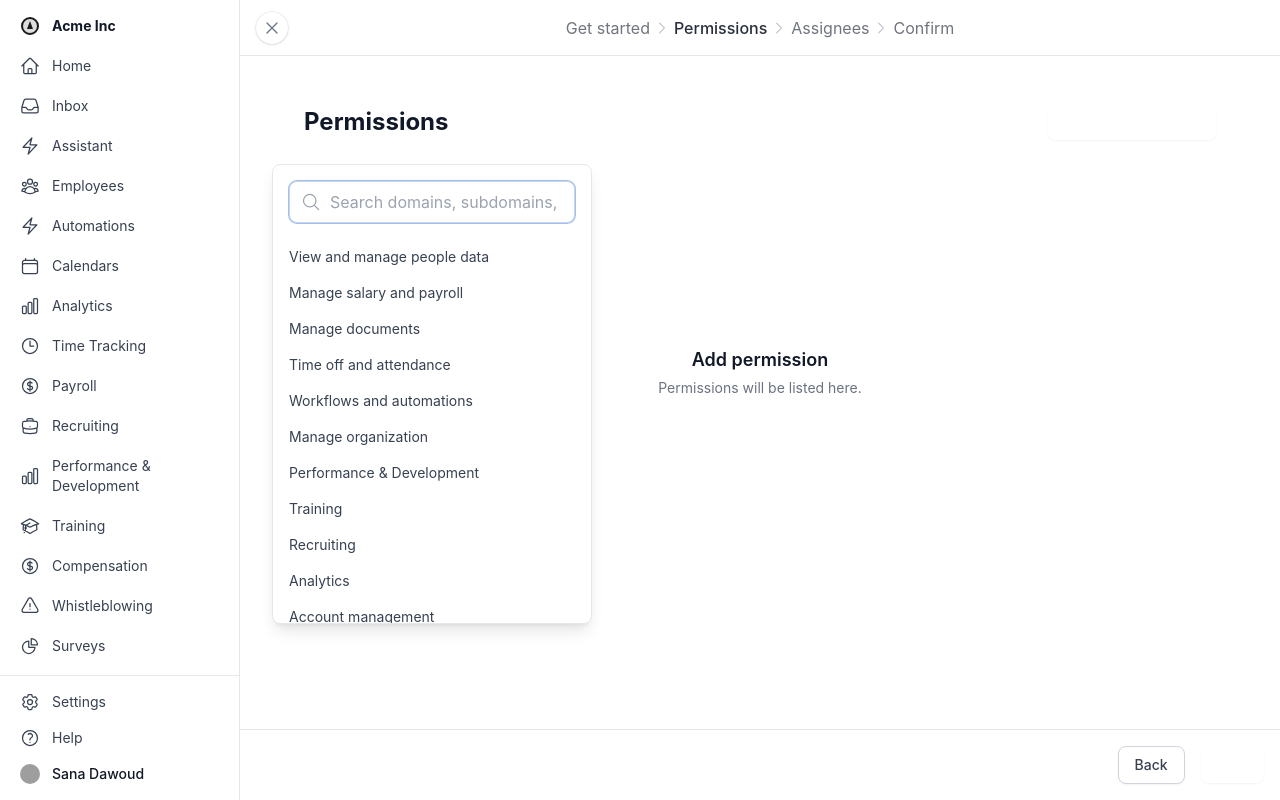
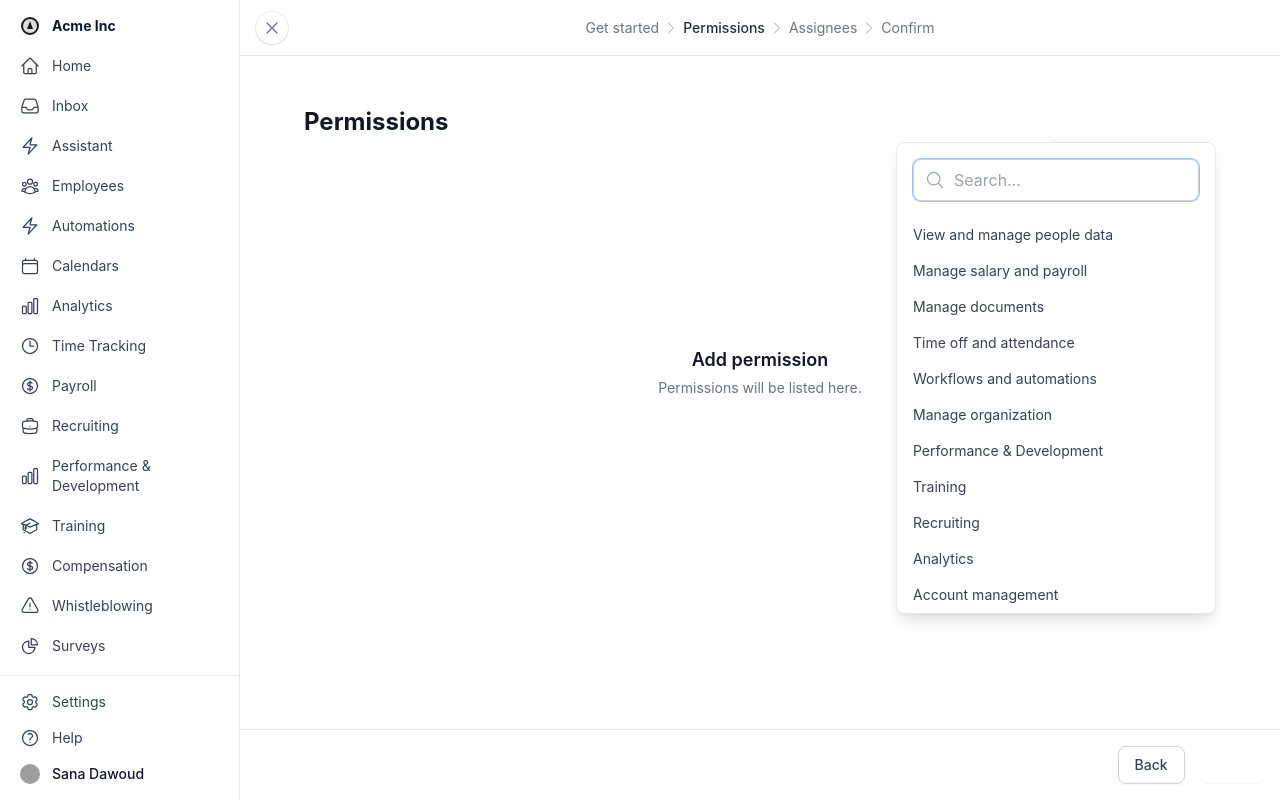
Before and after one commit to xinoxano/Add, a React (Create React App) app: page / in a window 1280 px wide. Both pictures are taken after a click on the button "Add permissions". Built offline with nearby package versions, Linux system fonts and the light colour scheme; grey boxes are pictures that could not be loaded.

Commit message:
fix: ensure add permission popover shows all items without scroll; remove maxHeight and overflow constraints from popover; improve popover alignment and font consistency; UI polish for permission step

```diff
--- a/src/App.tsx
+++ b/src/App.tsx
@@ -1,4 +1,4 @@
-import React, { useState, useEffect } from 'react';
+import React, { useState, useEffect, useRef } from 'react';
 import { AccessLevel } from './types/permissions';
 import { permissionsData } from './data/permissionsData';
 import { SelectedPermission } from './components/PermissionsManager';
@@ -121,6 +121,11 @@ function App() {
   const [lastEditDialogSearch, setLastEditDialogSearch] = useState('');
   const [initialDialogSelectedPermissions, setInitialDialogSelectedPermissions] = useState<SelectedPermission[]>([]);
   const [initialEditDomainPermissions, setInitialEditDomainPermissions] = useState<SelectedPermission[]>([]);
+
+  // Ref for popover and button
+  const popoverRef = useRef<HTMLDivElement>(null);
+  const buttonRef = useRef<HTMLButtonElement>(null);
+  const [popoverStyle, setPopoverStyle] = useState<React.CSSProperties>({});
 
   const handleAccessLevelChange = (index: number, level: AccessLevel) => {
     setPermissions(prev =>
@@ -788,10 +793,10 @@ function App() {
             <div className="flex items-center justify-between px-8 py-4">
               <h2 className="text-2xl font-bold text-gray-900">Permissions</h2>
               <button
+                ref={buttonRef}
                 type="button"
-                className="flex items-center justify-center rounded-lg bg-gradient-to-r from-primary to-primary-dark px-4 py-2 text-sm font-medium text-white shadow-sm hover:from-primary-dark hover:to-primary focus:outline-none focus:ring-2 focus:ring-primary focus:ring-offset-2 disabled:opacity-50"
+                className="flex items-center justify-center rounded-lg bg-gradient-to-r from-primary to-primary-dark px-4 py-2 text-sm font-medium text-white shadow-sm hover:from-primary-dark hover:to-primary focus:outline-none focus:ring-2 focus:ring-primary focus:ring-offset-2"
                 onClick={handleOpenCategoryPopover}
-                disabled={isDialogOpen}
               >
                 Add permissions
                 <ChevronDownIcon className="ml-2 h-4 w-4" />
@@ -800,7 +805,11 @@ function App() {
 
             {/* Category Popover */}
             {Boolean(categoryPopoverAnchor) && (
-              <div className="absolute z-50 mt-2 w-80 rounded-lg border border-gray-200 bg-white shadow-lg">
+              <div
+                ref={popoverRef}
+                className="w-80 rounded-lg border border-gray-200 bg-white shadow-lg"
+                style={popoverStyle}
+              >
                 <div className="p-4">
                   <div className="relative">
                     <div className="pointer-events-none absolute inset-y-0 left-0 flex items-center pl-3">
@@ -810,7 +819,7 @@ function App() {
                       type="text"
                       value={categorySearch}
                       onChange={e => setCategorySearch(e.target.value)}
-                      placeholder="Search domains, subdomains, permissions..."
+                      placeholder="Search..."
                       className="w-full rounded-lg border border-gray-300 py-2 pl-10 pr-4 focus:border-primary focus:outline-none focus:ring-1 focus:ring-primary"
                       autoFocus
                       onClick={e => e.stopPropagation()}
@@ -826,7 +835,7 @@ function App() {
                     )}
                   </div>
                 </div>
-                <div className="max-h-96 overflow-y-auto">
+                <div>
                   {permissionsData
                     .filter(domain => {
                       const q = categorySearch.trim().toLowerCase();
@@ -1086,14 +1095,14 @@ function App() {
 
   const renderBreadcrumbs = () => {
     return (
-      <div className="flex w-full items-center justify-center gap-1">
+      <div className="flex w-full items-center justify-center gap-1 text-sm">
         {steps.map((label, index) => (
           <React.Fragment key={label}>
             <div
               className={`flex items-center gap-1 ${
                 index === step
-                  ? 'text-gray-900 opacity-90 text-base font-medium'
-                  : 'text-gray-900 opacity-60 text-base font-normal'
+                  ? 'text-gray-900 opacity-90 font-medium'
+                  : 'text-gray-900 opacity-60 font-normal'
               } ${index <= step ? 'cursor-pointer' : 'cursor-default'}`}
               onClick={() => {
                 if (index <= step) setStep(index);
@@ -1117,6 +1126,34 @@ function App() {
   const handleCloseEditDialog = () => {
     setIsEditDialogOpen(false);
   };
+
+  // Position popover when opening
+  useEffect(() => {
+    if (categoryPopoverAnchor && buttonRef.current && popoverRef.current) {
+      const buttonRect = buttonRef.current.getBoundingClientRect();
+      const popover = popoverRef.current;
+      const scrollTop = window.pageYOffset || document.documentElement.scrollTop;
+      setPopoverStyle({
+        position: 'absolute',
+        left: `${buttonRect.right - popover.offsetWidth}px`,
+        top: `${buttonRect.bottom + 2 + scrollTop}px`, // 2px gap
+        zIndex: 50,
+      });
+    }
+    if (!categoryPopoverAnchor) return;
+    function handleClick(event: MouseEvent) {
+      if (
+        popoverRef.current &&
+        !popoverRef.current.contains(event.target as Node) &&
+        buttonRef.current &&
+        !buttonRef.current.contains(event.target as Node)
+      ) {
+        handleCloseCategoryPopover();
+      }
+    }
+    document.addEventListener('mousedown', handleClick);
+    return () => document.removeEventListener('mousedown', handleClick);
+  }, [categoryPopoverAnchor]);
 
   return (
     <div className="flex h-screen bg-gray-50">
```
